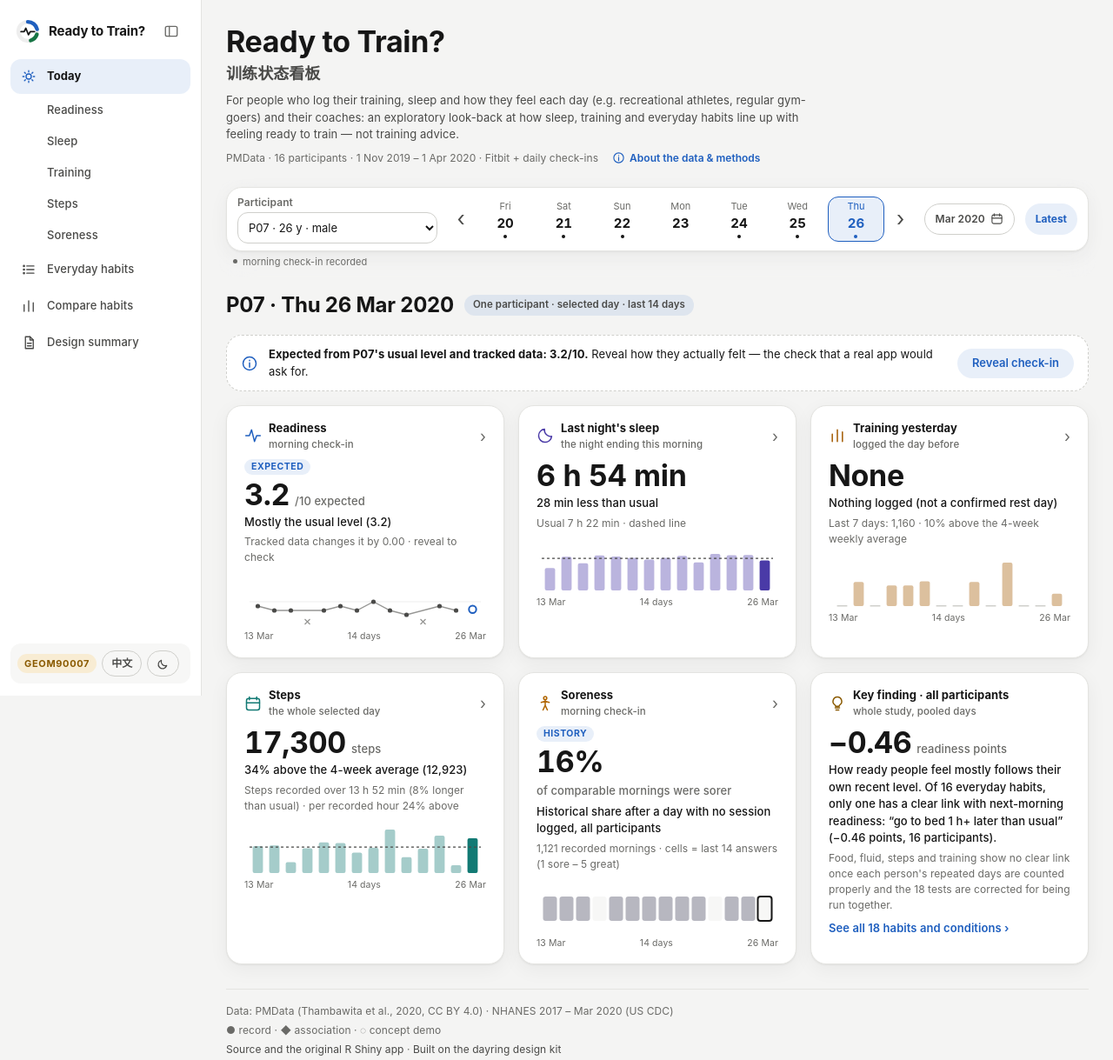
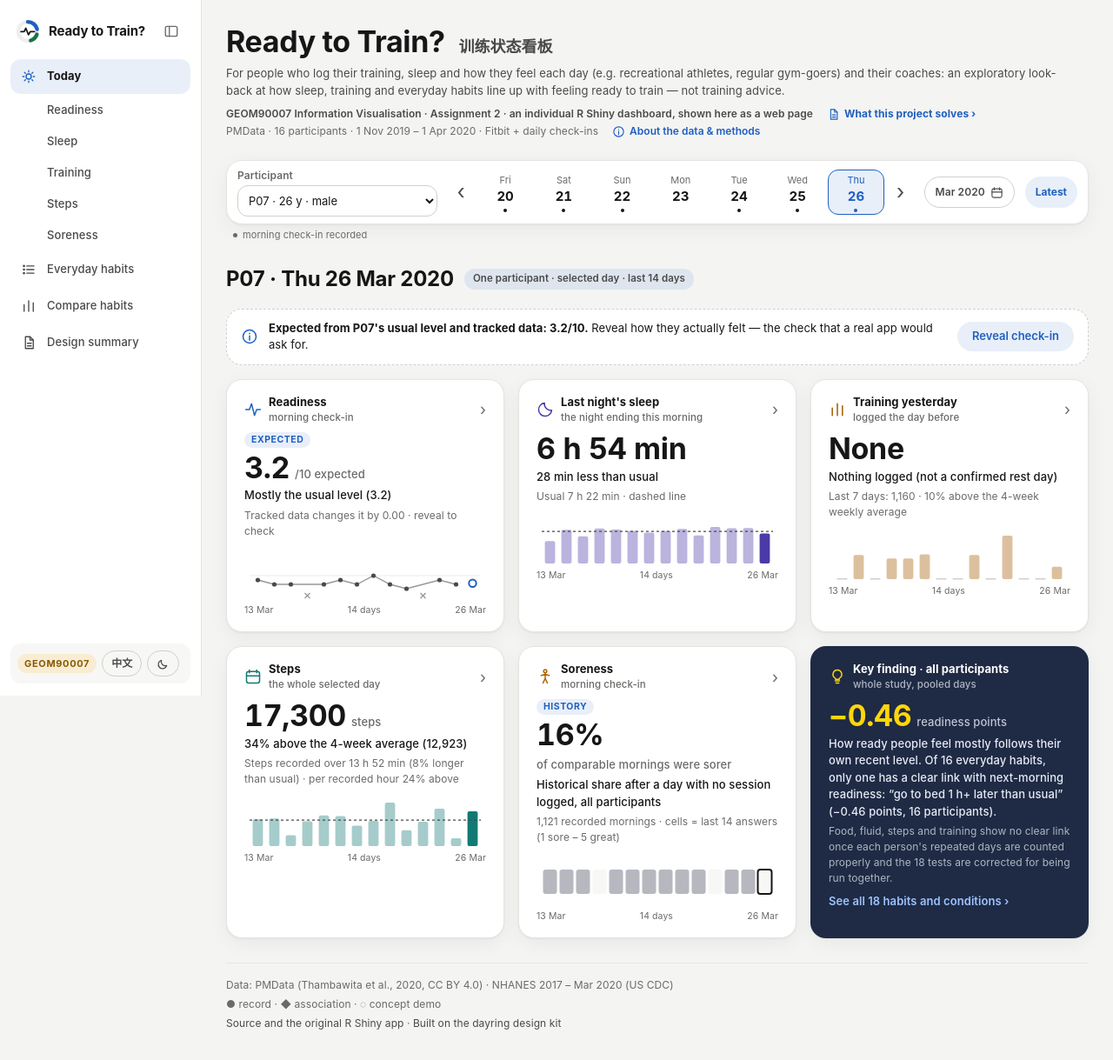
Before and after one commit to wannian001/ready-to-train-dashboard, a plain HTML site: page web/index.html in a window 1280 px wide. Shown: the whole page at 87% size. Drawn offline with Linux system fonts and the light colour scheme.

Commit message:
Tune the first screen for laptops
The two names share one line and the purpose fits two lines, a new line under it says what this is (GEOM90007
Assignment 2, an R Shiny dashboard shown as a web page) and links to "What this project solves", and the key
finding card is back in the R app's dark navy with the number in yellow. On a 1280 x 800 screen the second row
of cards, with the key finding, now starts above the fold.

Co-Authored-By: Claude Opus 5.5 <noreply@anthropic.com>

```diff
--- a/web/css/app.css
+++ b/web/css/app.css
@@ -44,9 +44,13 @@
 
 /* ---- the head ---- */
 .head { margin-bottom: var(--s-4); }
-.head .h1-alt { margin: var(--s-1) 0 var(--s-2); font-size: var(--t-lg); font-weight: 600; color: var(--ink-2); }
-.head .purpose { margin: 0 0 var(--s-2); max-width: 82ch; color: var(--ink-2); font-size: var(--t-sm); }
-.head .data-line { margin: 0; display: flex; flex-wrap: wrap; align-items: center; gap: var(--s-1) var(--s-4); color: var(--ink-3); font-size: var(--t-xs); }
+.head h1 .h1-alt { margin-left: var(--s-2); font-size: var(--t-lg); font-weight: 600; color: var(--ink-2); letter-spacing: 0; white-space: nowrap; }
+.head .purpose { margin: var(--s-2) 0; max-width: 118ch; color: var(--ink-2); font-size: var(--t-sm); }
+.head .project-line, .head .data-line { margin: 0; display: flex; flex-wrap: wrap; align-items: center; gap: var(--s-1) var(--s-4); font-size: var(--t-xs); }
+.head .project-line { color: var(--ink-2); font-weight: 600; margin-bottom: 2px; }
+.head .data-line { color: var(--ink-3); }
+.solves-link { display: inline-flex; align-items: center; gap: 5px; font-weight: 650; }
+.solves-link .metric-icon { width: 15px; height: 15px; }
 .link-button { display: inline-flex; align-items: center; gap: 5px; padding: 0; border: 0; background: none; color: var(--accent); font-size: var(--t-xs); font-weight: 600; cursor: pointer; }
 .link-button:hover { text-decoration: underline; text-underline-offset: 3px; }
 .link-button .metric-icon { width: 15px; height: 15px; }
@@ -262,3 +266,16 @@ dialog.about::backdrop { background: rgba(10, 12, 18, .45); }
 .page { min-height: 40vh; }
 /* a chart's tooltip keeps its line breaks (data-tip="Mon 2 Mar&#10;6 h 54 min") */
 .tip { white-space: pre-line; max-width: 300px; }
+
+/* the key finding card keeps the R app's look (dark navy, the number in yellow), so the study's one finding
+   stands out among the five snapshot cards */
+.home-card.insight-card { background: #1f2a44; border-color: transparent; color: #e6ebf5; }
+.insight-card .home-card-name > span:first-child { color: #ffffff; }
+.insight-card .card-when, .insight-card .home-card-body small { color: rgba(230, 235, 245, .72); }
+.insight-card .home-card-body p { color: #e6ebf5; }
+.insight-card .home-card-value strong { color: #ffd60a; }
+.insight-card .home-card-value span { color: rgba(230, 235, 245, .8); }
+.insight-card .home-card-title .metric-icon { color: #ffd60a; }
+.insight-card .insight-link { color: #9cc3ff; }
+:root[data-mode="dark"] .home-card.insight-card { background: #26314f; }
+@media (prefers-color-scheme: dark) { :root:not([data-mode="light"]) .home-card.insight-card { background: #26314f; } }
--- a/web/js/app.js
+++ b/web/js/app.js
@@ -180,9 +180,13 @@ function sidebar() {
 function head() {
   const zh = getLang() === "zh";
   const title = zh ? t("app.alt") : t("app.name"), alt = zh ? t("app.name") : t("app.alt");
+  // laptop first: the two names share one line, and the line under the purpose says what this is (a course
+  // assignment, shown as a web page) with the way to the brief, so a first-time reader knows where to start
   return `<div class="head"><div>
-    <h1>${esc(title)}</h1><p class="h1-alt" lang="${zh ? "en" : "zh-CN"}">${esc(alt)}</p>
+    <h1>${esc(title)} <span class="h1-alt" lang="${zh ? "en" : "zh-CN"}">${esc(alt)}</span></h1>
     <p class="purpose">${esc(t("app.purpose"))}</p>
+    <p class="project-line"><span>${esc(t("app.project"))}</span>
+      ${state.page === "report" ? "" : `<a class="solves-link" href="${hashFor("report", "overview")}">${icon("doc", 16)}${esc(t("app.solves"))} ›</a>`}</p>
     <p class="data-line"><span>${esc(t("app.data", { n: study.people.length, first: dayLabel(study.first, { weekday: false }), last: dayLabel(study.last, { weekday: false }) }))}</span>
       <button type="button" class="link-button" id="about-open">${icon("info", 16)}${esc(t("app.about"))}</button></p>
   </div></div>`;
--- a/web/js/i18n.js
+++ b/web/js/i18n.js
@@ -108,6 +108,8 @@ addWords({
     "app.purpose": "For people who log their training, sleep and how they feel each day (e.g. recreational athletes, regular gym-goers) and their coaches: an exploratory look-back at how sleep, training and everyday habits line up with feeling ready to train — not training advice.",
     "app.data": "PMData · {n} participants · {first} – {last} · Fitbit + daily check-ins",
     "app.about": "About the data & methods",
+    "app.project": "GEOM90007 Information Visualisation · Assignment 2 · an individual R Shiny dashboard, shown here as a web page",
+    "app.solves": "What this project solves",
     "ui.lang": "中文",
     "ui.mode": "Light / dark",
     "ui.fold": "Fold the menu",
@@ -262,6 +264,8 @@ addWords({
     "app.purpose": "写给每天记录训练、睡眠和自我感受的人（比如业余运动员、常去健身房的人）和他们的教练：回看睡眠、训练和日常习惯跟“准备好训练了吗”的感受怎样对得上。只做回看和探索，不是训练建议。",
     "app.data": "PMData · {n} 名参与者 · {first} – {last} · Fitbit 手环 + 每日晨间自评",
     "app.about": "关于数据和方法",
+    "app.project": "GEOM90007 信息可视化 · 作业 2 · 个人完成的 R Shiny 看板，这里是网页版",
+    "app.solves": "这个项目解决什么问题",
     "ui.lang": "EN",
     "ui.mode": "浅色 / 深色",
     "ui.fold": "收起菜单",
```
Also changed, not shown: screenshots/web_today_light_en.png.
